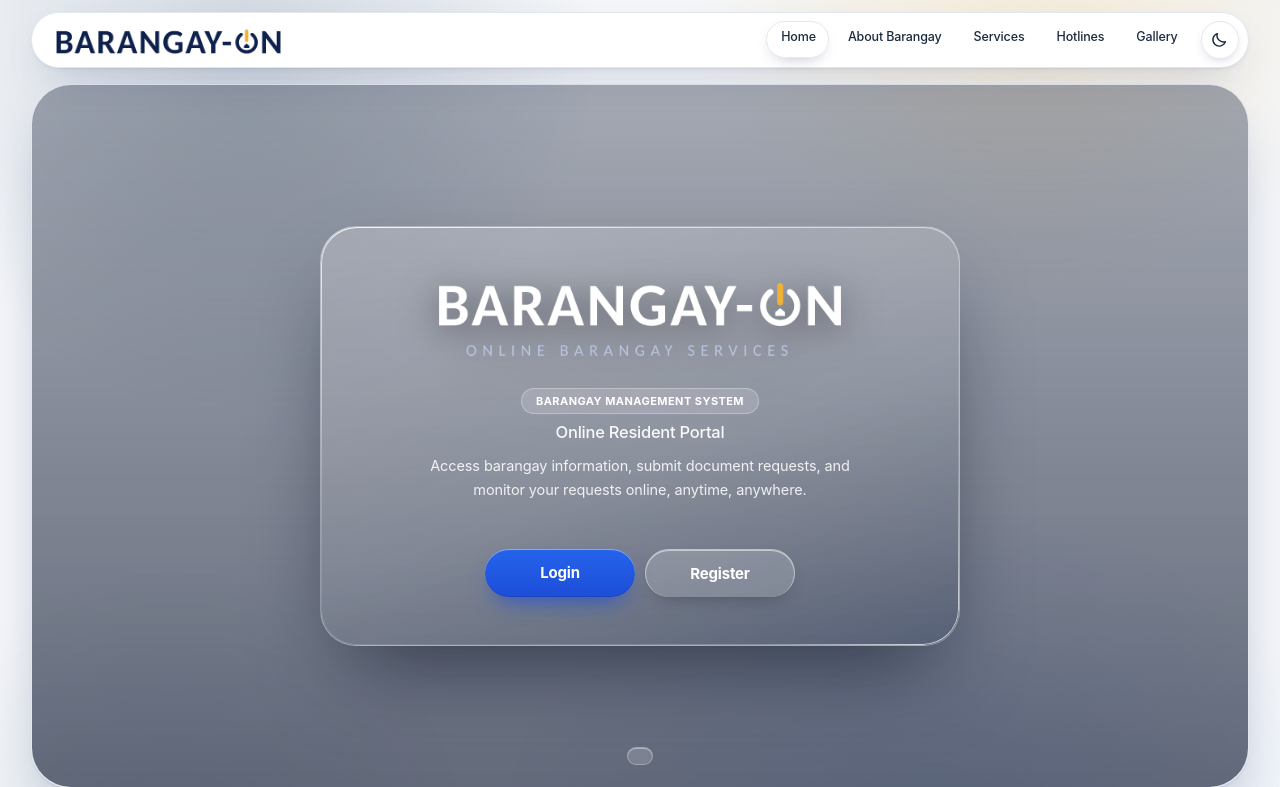
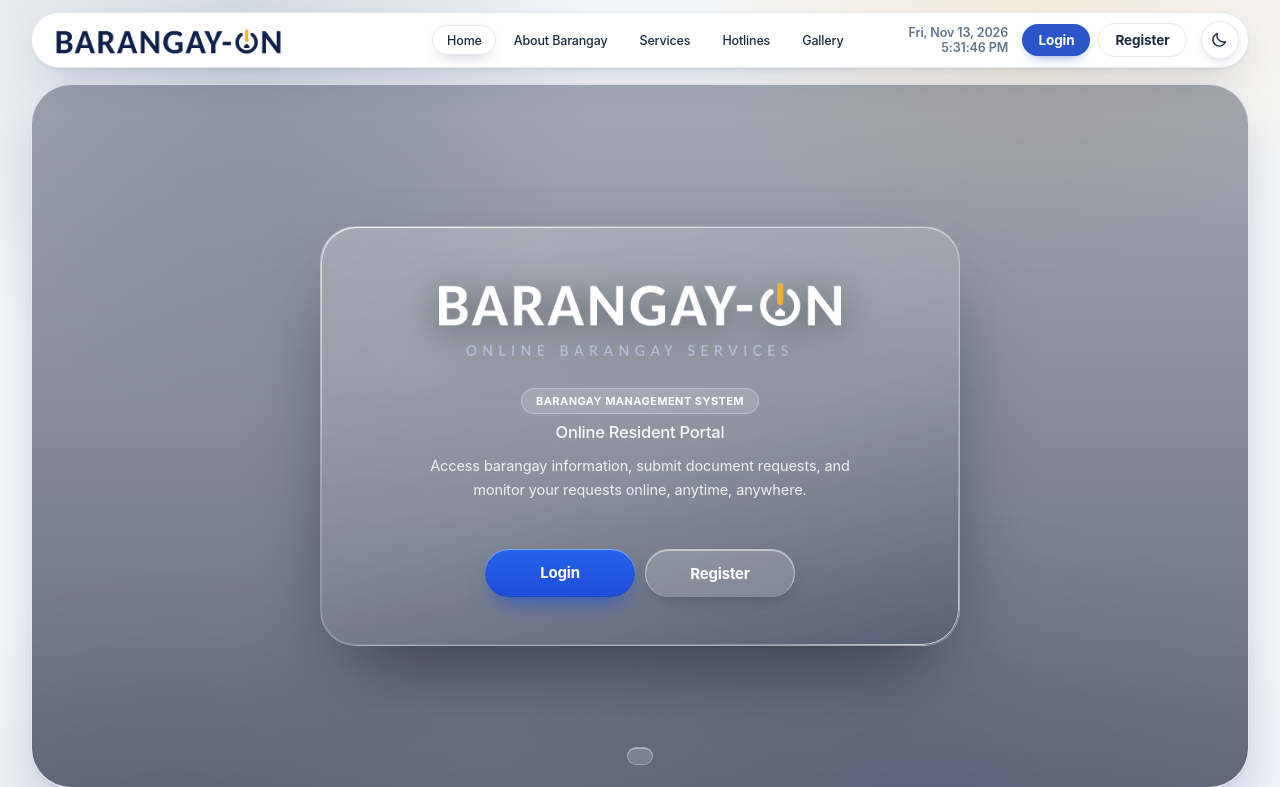
Before and after one commit to RalphM12/Barangay-on, a Flask app: template app/templates/index.html in a window 1280 px wide. Shown: the top 787 px of the page. Run offline with Flask 3, Linux system fonts and the light colour scheme; the template is opened without the code that fills it: values that come from a table or form of the project are taken from there, others are empty; data comes from the database, SQL or seed files in the repository; some libraries are stand-ins or nearby versions.

Commit message:
Home top bar: centered links, clock and Login/Register on the right
Co-Authored-By: Claude Sonnet 5.5 <noreply@anthropic.com>
Claude-Session: https://claude.ai/code/session_01Au9K7RdH91jSJ1ye6M8hS2

```diff
--- a/app/static/css/glass-public.css
+++ b/app/static/css/glass-public.css
@@ -546,3 +546,19 @@ body.gp-home .hero-logo { display: block; width: min(420px, 78%); height: auto;
 
 /* Photo slideshow: slightly stronger shade so the white hero text stays readable on bright photos */
 body.gp-home .hero-shade { background: linear-gradient(180deg, rgba(10, 20, 45, .34), rgba(10, 20, 45, .62)); }
+
+/* Home top bar: brand left, links centred, clock + Login/Register right */
+@media (min-width: 961px) {
+  body.gp-home .topbar { display: grid; grid-template-columns: 1fr auto 1fr; align-items: center; gap: 12px; }
+  body.gp-home .topbar-nav { justify-self: center; }
+  body.gp-home .topbar-right { justify-self: end; }
+}
+body.gp-home .topbar-right { display: flex; align-items: center; gap: 8px; white-space: nowrap; }
+body.gp-home .topbar-clock { font-size: 12.5px; font-weight: 600; color: var(--muted, #5b6b8a); line-height: 1.2; text-align: right; margin-right: 6px; }
+body.gp-home .tb-btn { padding: 8px 16px; border-radius: 999px; font-size: 13.5px; font-weight: 700; text-decoration: none; line-height: 1.2; transition: transform .2s ease, background .2s ease; }
+body.gp-home .tb-btn:hover { transform: translateY(-1px); }
+body.gp-home .tb-solid { background: #2b56c9; color: #fff; box-shadow: 0 6px 14px -8px rgba(43,86,201,.8); }
+body.gp-home .tb-ghost { background: transparent; color: var(--ink, #14213d); border: 1px solid var(--g-line, rgba(20,30,60,.2)); }
+body.gp-home .tb-ghost:hover { background: var(--hover, rgba(20,30,60,.06)); }
+@media (max-width: 1600px) { body.gp-home .brand-sub { display: none; } }
+@media (max-width: 960px) { body.gp-home .topbar-right { width: 100%; justify-content: space-between; } }
--- a/app/templates/index.html
+++ b/app/templates/index.html
@@ -1,5 +1,5 @@
 {% extends "public_base.html" %}
-{% from "macros.html" import brand_mark %}
+{% from "macros.html" import brand_mark, theme_toggle %}
 {% set page_css = 'home' %}{% set body_class = 'gp-home' %}
 {% block title %}Barangay-On | Online Resident Portal{% endblock %}
 {% block brand_href %}#home{% endblock %}
@@ -11,6 +11,15 @@
       <a href="#services">Services</a>
       <a href="#hotlines">Hotlines</a>
       <a href="#gallery">Gallery</a>
+{% endblock %}
+{% block nav_toggle %}{% endblock %}
+{% block topbar_right %}
+    <div class="topbar-right">
+      <time class="topbar-clock" id="topClock" aria-label="Current date and time"></time>
+      <a class="tb-btn tb-solid" href="{{ url_for('public.login') }}">Login</a>
+      <a class="tb-btn tb-ghost" href="{{ url_for('public.register') }}">Register</a>
+      {{ theme_toggle() }}
+    </div>
 {% endblock %}
 {% block footer_title %}{{ barangay }}{% endblock %}
 {% block footer_sub %}Barangay Management System{% endblock %}
@@ -145,4 +154,7 @@
     </section>
   </main>
 {% endblock %}
-{% block scripts %}<script src="{{ static_v('js/home.js') }}"></script><script src="{{ static_v('js/gallery-ar.js') }}"></script>{% endblock %}
+{% block scripts %}<script src="{{ static_v('js/home.js') }}"></script><script src="{{ static_v('js/gallery-ar.js') }}"></script>
+<script>(function(){var el=document.getElementById('topClock');if(!el)return;function t(){var d=new Date(),o={timeZone:'Asia/Manila'};
+el.innerHTML=d.toLocaleDateString('en-PH',Object.assign({weekday:'short',month:'short',day:'numeric',year:'numeric'},o))+'<br>'+d.toLocaleTimeString('en-PH',Object.assign({hour:'numeric',minute:'2-digit',second:'2-digit'},o));}
+t();setInterval(t,1000);})();</script>{% endblock %}
--- a/app/templates/public_base.html
+++ b/app/templates/public_base.html
@@ -24,8 +24,9 @@
     </a>
     <nav class="topbar-nav" aria-label="Main">
       {% block nav %}{% endblock %}
-      {{ theme_toggle() }}
+      {% block nav_toggle %}{{ theme_toggle() }}{% endblock %}
     </nav>
+    {% block topbar_right %}{% endblock %}
   </header>
   {% block main %}{% endblock %}
   <footer class="footer">
```
